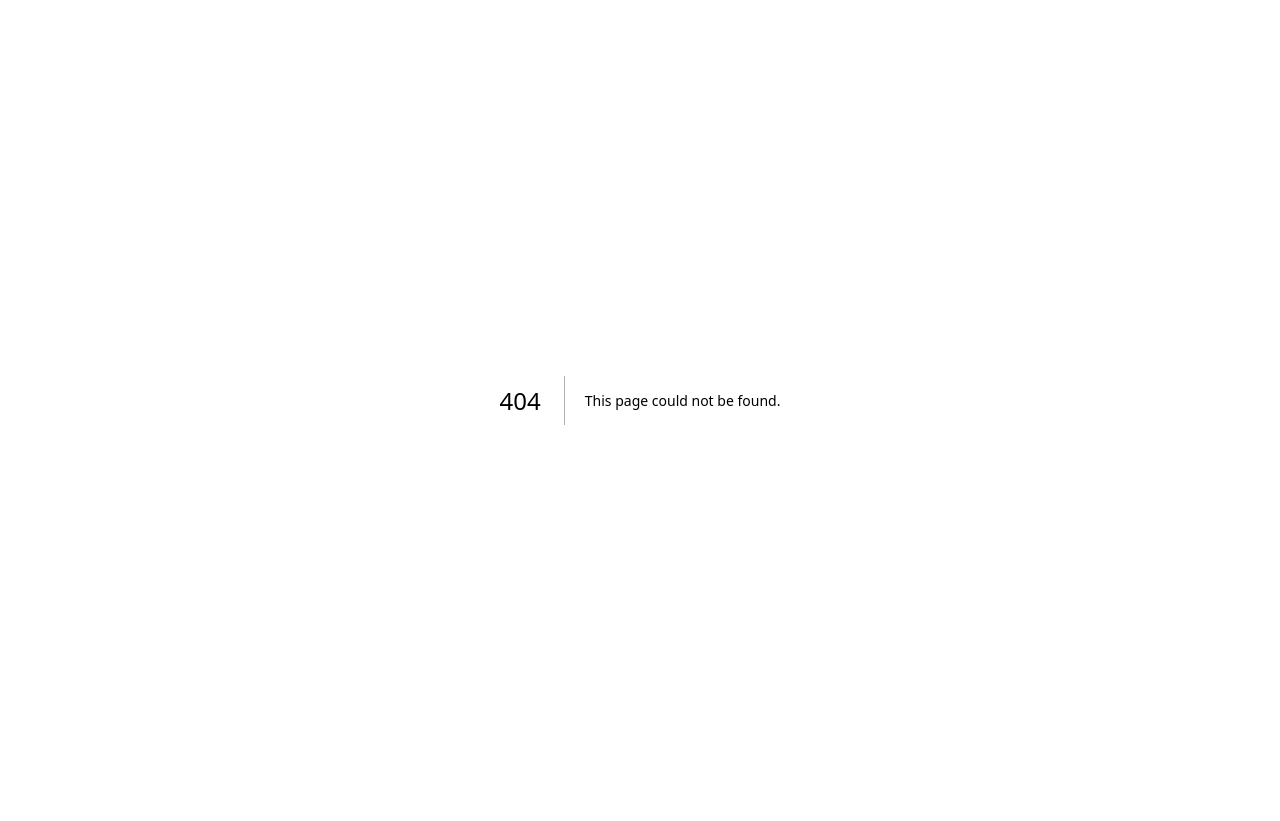
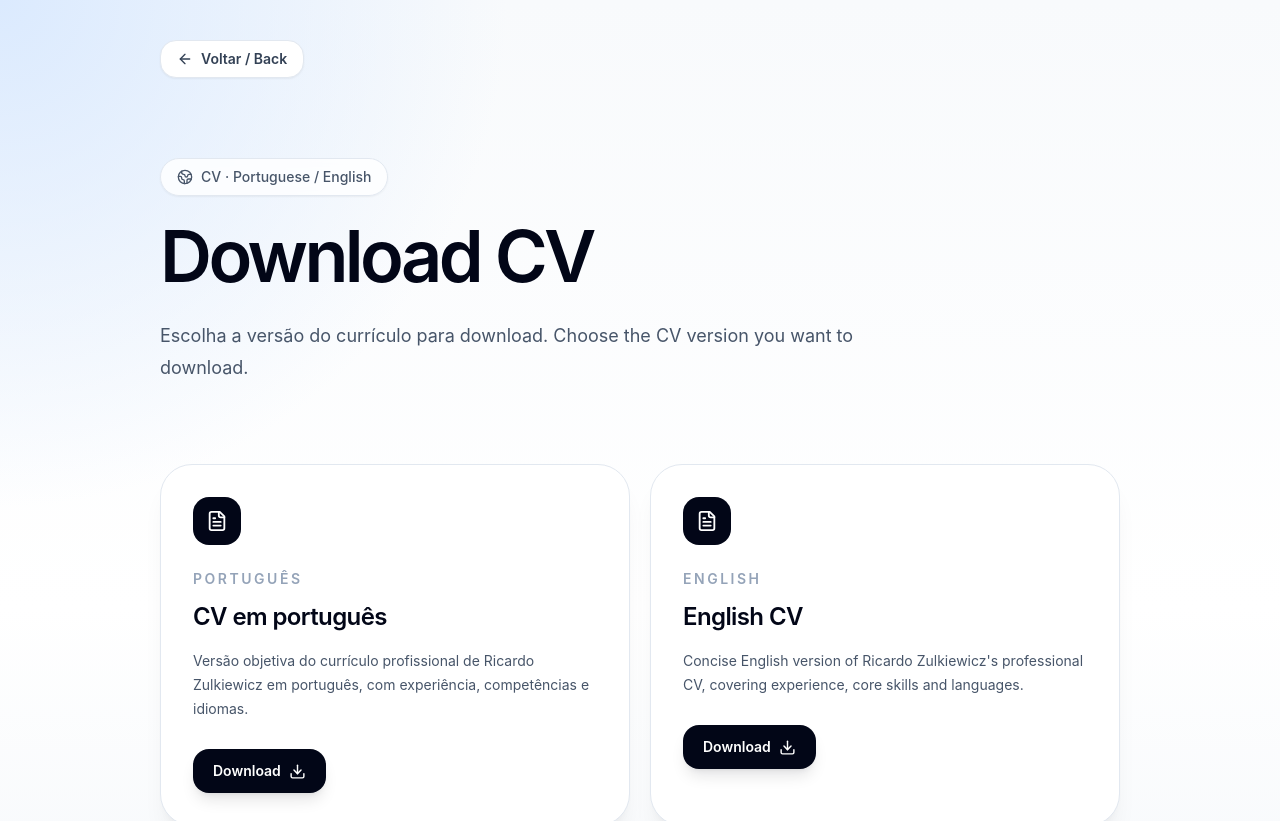
Before and after one commit to ricardozulkiewicz/ricardozulkiewicz.com, a Next.js app: page /cv in a window 1280 px wide. Before the commit this address had no page. Shown: the top 821 px of the page. Before the commit the page ends 800 px from the top, so only its background shows below. Built offline with nearby package versions, Linux system fonts and the light colour scheme.

Commit message:
Add bilingual CV download page

```diff
--- /dev/null
+++ b/app/cv/page.tsx
@@ -0,0 +1,95 @@
+import { ArrowLeft, Download, FileText, Globe2 } from "lucide-react";
+
+const cvOptions = [
+  {
+    language: "Português",
+    title: "CV em português",
+    description:
+      "Versão objetiva do currículo profissional de Ricardo Zulkiewicz em português, com experiência, competências e idiomas.",
+    href: "/Ricardo_Zulkiewicz_CV_PT.pdf",
+  },
+  {
+    language: "English",
+    title: "English CV",
+    description:
+      "Concise English version of Ricardo Zulkiewicz's professional CV, covering experience, core skills and languages.",
+    href: "/cv/en",
+  },
+];
+
+export const metadata = {
+  title: "CV | Ricardo Zulkiewicz",
+  description:
+    "Download Ricardo Zulkiewicz's CV in Portuguese or English. B2B Sales, CRM, IT Outsourcing, Outbound and Sales Enablement.",
+};
+
+export default function CVPage() {
+  return (
+    <main className="min-h-screen bg-[radial-gradient(circle_at_top_left,_#dbeafe,_transparent_30%),linear-gradient(180deg,_#f8fafc_0%,_#ffffff_55%,_#f1f5f9_100%)] text-slate-950">
+      <div className="mx-auto max-w-5xl px-6 py-10 lg:px-8">
+        <a
+          href="/"
+          className="inline-flex items-center rounded-2xl border border-slate-200 bg-white px-4 py-2 text-sm font-semibold text-slate-700 shadow-sm transition hover:-translate-y-0.5 hover:text-slate-950 hover:shadow-md"
+        >
+          <ArrowLeft className="mr-2" size={16} />
+          Voltar / Back
+        </a>
+
+        <section className="py-20">
+          <div className="mb-6 inline-flex items-center gap-2 rounded-full border border-slate-200 bg-white/80 px-4 py-2 text-sm font-medium text-slate-600 shadow-sm backdrop-blur">
+            <Globe2 size={16} />
+            CV · Portuguese / English
+          </div>
+
+          <h1 className="max-w-4xl text-5xl font-semibold tracking-[-0.05em] text-slate-950 md:text-7xl">
+            Download CV
+          </h1>
+
+          <p className="mt-7 max-w-3xl text-lg leading-8 text-slate-600">
+            Escolha a versão do currículo para download. Choose the CV version you want to download.
+          </p>
+        </section>
+
+        <section className="grid gap-5 md:grid-cols-2">
+          {cvOptions.map((option) => (
+            <article
+              key={option.language}
+              className="rounded-[2rem] border border-slate-200 bg-white p-8 shadow-xl shadow-slate-950/5"
+            >
+              <div className="mb-6 flex h-12 w-12 items-center justify-center rounded-2xl bg-slate-950 text-white">
+                <FileText size={22} />
+              </div>
+              <p className="text-sm font-semibold uppercase tracking-[0.18em] text-slate-400">
+                {option.language}
+              </p>
+              <h2 className="mt-3 text-2xl font-semibold tracking-tight text-slate-950">
+                {option.title}
+              </h2>
+              <p className="mt-4 text-sm leading-6 text-slate-600">
+                {option.description}
+              </p>
+              <a
+                href={option.href}
+                target="_blank"
+                rel="noreferrer"
+                className="mt-7 inline-flex items-center justify-center rounded-2xl bg-slate-950 px-5 py-3 text-sm font-semibold text-white shadow-lg shadow-slate-950/10 transition hover:-translate-y-0.5 hover:bg-slate-800"
+              >
+                Download
+                <Download className="ml-2" size={17} />
+              </a>
+            </article>
+          ))}
+        </section>
+
+        <section className="mt-12 rounded-[2rem] border border-slate-200 bg-white p-8 text-sm leading-7 text-slate-600 shadow-sm">
+          <p>
+            Esta página complementa o site principal e serve como ponto rápido para compartilhar currículo em processos seletivos, networking e conversas profissionais.
+          </p>
+          <p className="mt-3">
+            This page complements the main website and provides a quick place to share CV files for hiring processes, networking and professional conversations.
+          </p>
+        </section>
+      </div>
+    </main>
+  );
+}
```
